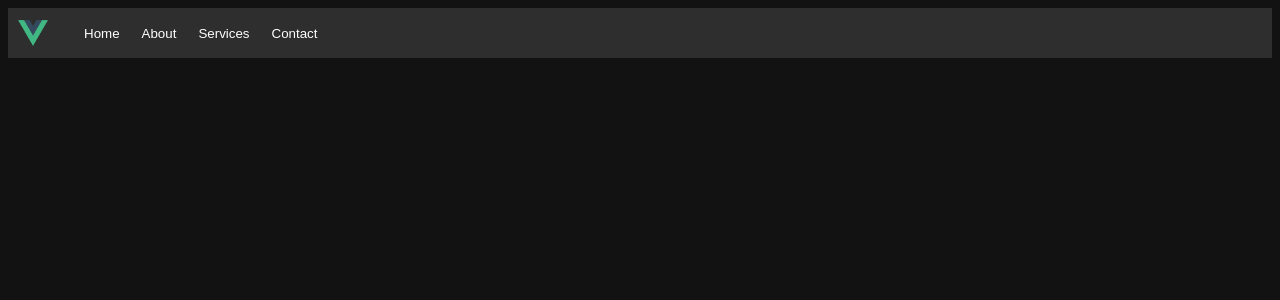
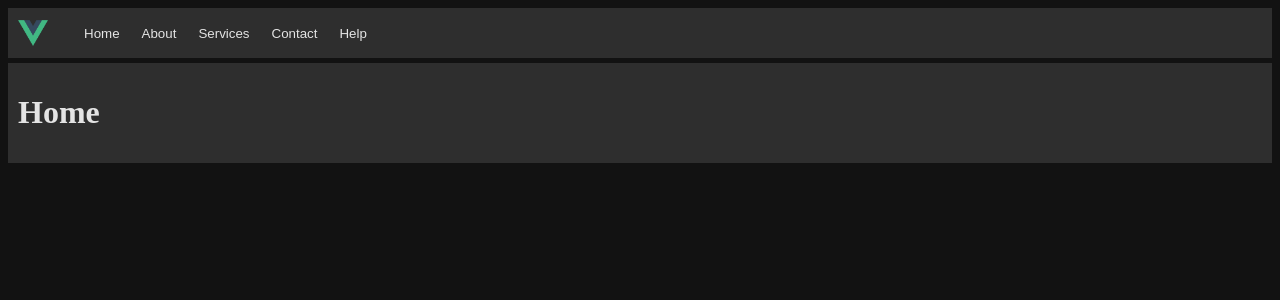
Before and after one commit to harrycwa127/vuejs_learning, a Vue app: page / in a window 1280 px wide. Shown: the top 300 px of the page. Built offline with nearby package versions, Linux system fonts and the light colour scheme.

Commit message:
update click navBar change content

```diff
--- a/src/App.vue
+++ b/src/App.vue
@@ -1,21 +1,30 @@
 <template>
 	<div id="app-container">
-    <NavBar :navItems="navItems" />
+		<NavBar :navItems="navItems" @navItemClicked="handleNavItemClicked" />
+		<ContentView :activeView="activeView" />
 	</div>
 </template>
 
 <script>
 import NavBar from './components/NavBar.vue';
+import ContentView from './components/ContentView.vue';
 
 export default {
 	name: 'App',
 	data() {
 		return {
-      navItems: ['Home', 'About', 'Services', 'Contact']
+			navItems: ['Home', 'About', 'Services', 'Contact', 'Help'],
+			activeView: 'Home'
 		}
 	},
 	components: {
-    NavBar
+		NavBar,
+		ContentView
+	},
+	methods: {
+		handleNavItemClicked(item) {
+			this.activeView = item;
+		}
 	}
 }
 </script>
--- a/src/components/ContentView.vue
+++ b/src/components/ContentView.vue
@@ -1,14 +1,24 @@
 <template>
 	<div class="contentView">
+		<h1>{{ activeView }}</h1>
 	</div>
 </template>
 
 <script>
 export default {
-	name: 'ContentView'
+	name: 'ContentView',
+	props: {
+		activeView: String
+	}
 }
 </script>
 
 <style scoped>
-
+div.contentView {
+	background-color: #2e2e2e;
+	padding: 10px;
+	color: #e4e4e4;
+	display: flex;
+	align-items: center;
+}
 </style>
--- a/src/components/NavBar.vue
+++ b/src/components/NavBar.vue
@@ -1,7 +1,9 @@
 <template>
 	<div class="navBar">
 		<img class="navIcon" src="../assets/logo.png" alt="Logo" height="30" />
-		<button class="navItem" v-for="(item, index) in navItems" :key="index">{{ item }}</button>
+		<button class="navItem" v-for="(item, index) in navItems" :key="index" @click="$emit('navItemClicked', item)">
+			{{ item }}
+		</button>
 	</div>
 </template>
 
@@ -10,7 +12,8 @@ export default {
 	name: 'NavBar',
 	props: {
 		navItems: Array
-	}
+	},
+	emits: ['navItemClicked']
 }
 </script>
 
@@ -21,12 +24,13 @@ div.navBar {
 	color: #e4e4e4;
 	display: flex;
 	align-items: center;
+	margin-bottom: 5px;
 }
 
 button.navItem {
 	background-color: inherit;
 	border: none;
-	color: white;
+	color: #e4e4e4;
 	margin-left: 10px;
 	margin-left: 10px;
 	cursor: pointer;
```
Lines whose indentation alone changed are shown as unchanged.
